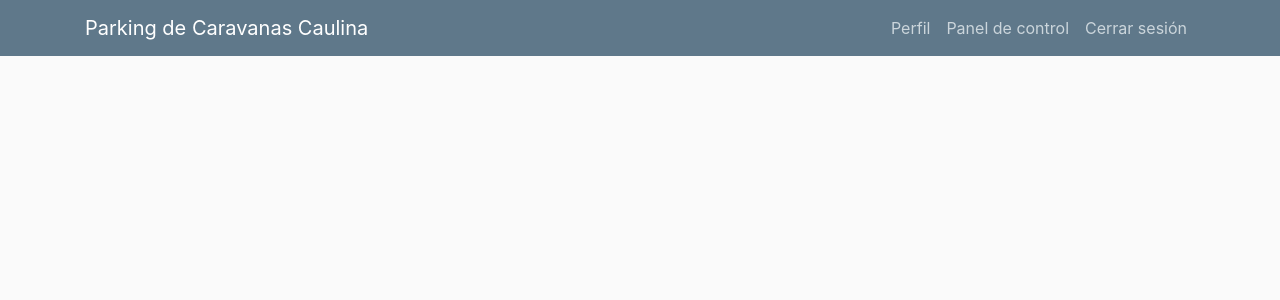
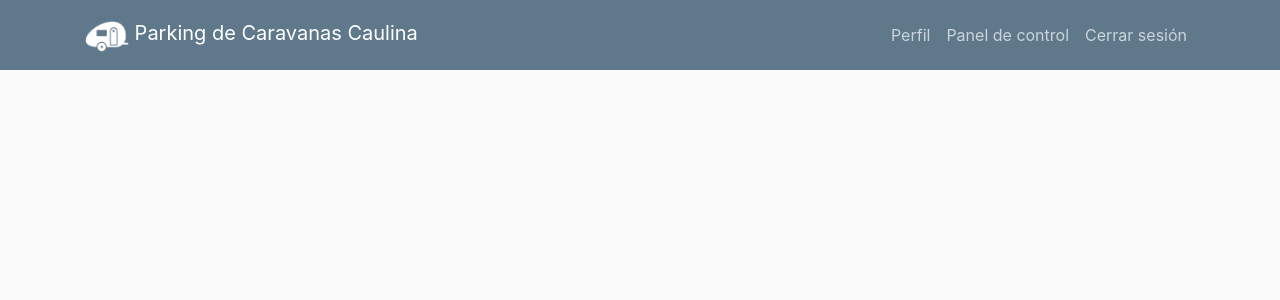
Before and after one commit to Rvbens/door_code_app, a Django app: page / in a window 1280 px wide. Shown: the top 300 px of the page. Run offline with Django 3.2, Linux system fonts and the light colour scheme; the visitor is signed in with stand-in values (Sample User, id 1); data that the repository does not hold is empty; some libraries are stand-ins or nearby versions.

Commit message:
style: Add logo

```diff
--- a/blog/templates/blog/base.html
+++ b/blog/templates/blog/base.html
@@ -21,7 +21,7 @@
     <header class="site-header">
         <nav class="navbar navbar-expand-md navbar-dark bg-steel fixed-top">
             <div class="container">
-            <a class="navbar-brand mr-4" href="{% url 'blog-home'%}">Parking de Caravanas Caulina</a>
+            <a class="navbar-brand mr-4" href="{% url 'blog-home'%}"> <img src="{% static 'blog/img/icono.png' %}" style="width: 9%;"> Parking de Caravanas Caulina</a>
             <button class="navbar-toggler" type="button" data-toggle="collapse" data-target="#navbarToggle" aria-controls="navbarToggle" aria-expanded="false" aria-label="Toggle navigation">
             <span class="navbar-toggler-icon"></span>
             </button>
```
Also changed, not shown: README.md, blog/static/blog/img/icono-azul.png (added), blog/static/blog/img/icono-base.png (added), blog/static/blog/img/icono.png (added).
